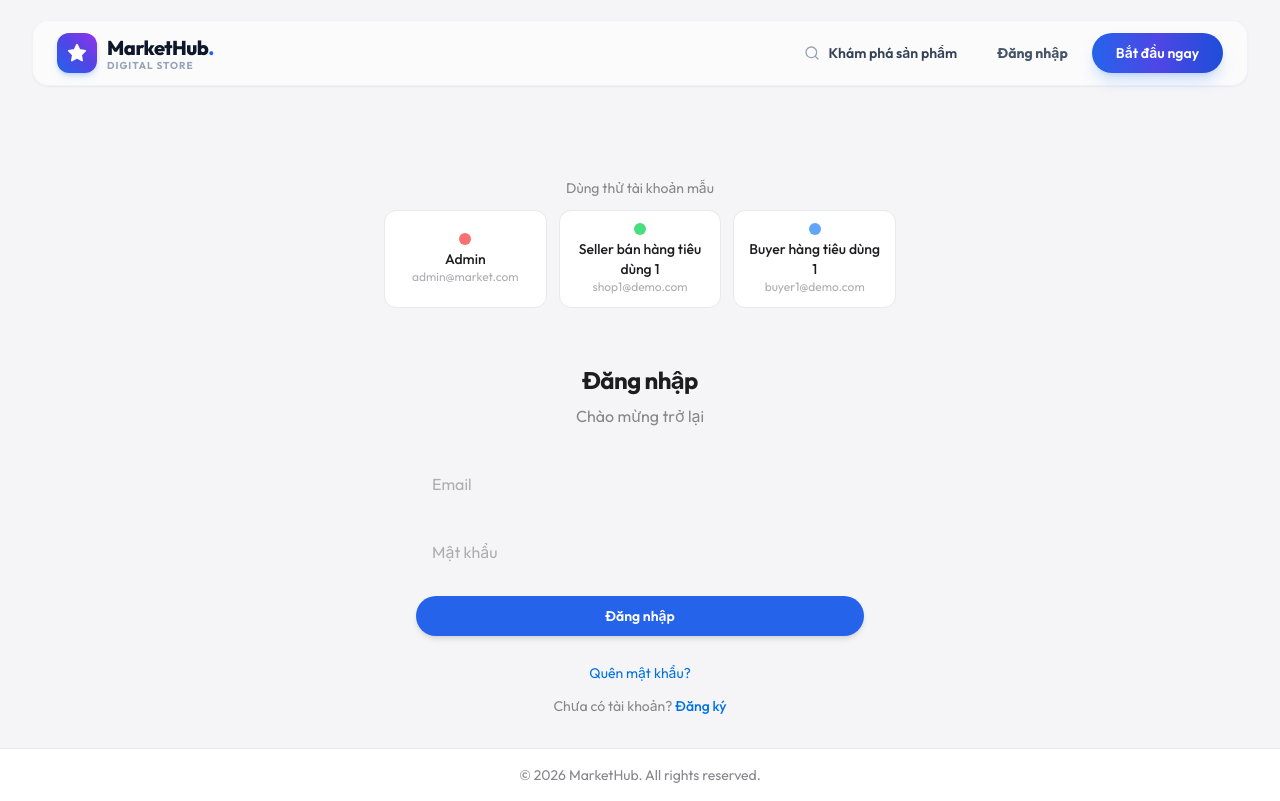
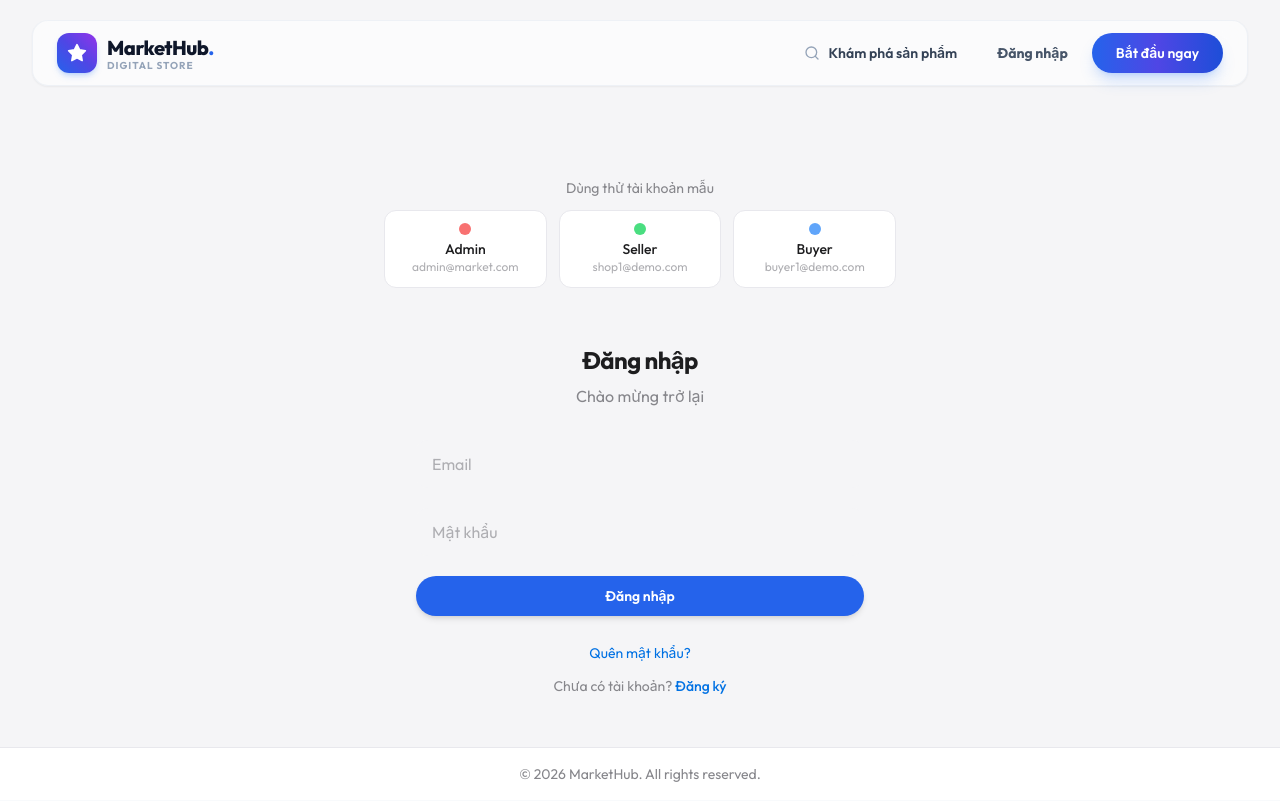
Before and after one commit to LazyBoyM/BaiTapLon, a React (Vite) app in the folder frontend/: page /login in a window 1280 px wide. Built offline with nearby package versions, Linux system fonts and the light colour scheme.

Commit message:
Update login page

```diff
--- a/frontend/src/pages/Login.jsx
+++ b/frontend/src/pages/Login.jsx
@@ -14,13 +14,14 @@ const DEMO_ACCOUNTS = [
     color: "red",
   },
   {
-    role: "Seller bán hàng tiêu dùng 1",
+
+    role: "Seller ",
     email: "shop1@demo.com",
     password: "123456",
     color: "green",
   },
   {
-    role: "Buyer hàng tiêu dùng 1",
+    role: "Buyer ",
     email: "buyer1@demo.com",
     password: "123456",
     color: "blue",
```
